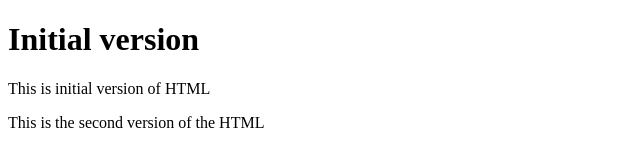
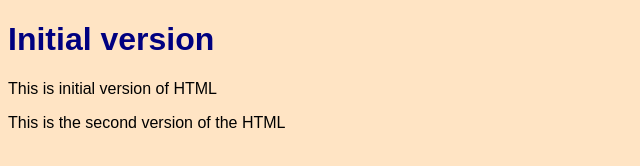
Before and after one commit to pavana-png/git_github_session_se, a plain HTML site: page index.html in a window 1280 px wide. Shown: the whole page, without its empty margins (0-640 px from the left). Drawn offline with Linux system fonts and the light colour scheme.

Commit message:
Upate: Added CSS styling in add-styling branch

```diff
--- a/index.html
+++ b/index.html
@@ -4,6 +4,15 @@
     <meta charset="UTF-8">
     <meta name="viewport" content="width=device-width, initial-scale=1.0">
     <title>Git_Github_Hands-on</title>
+    <style>
+        body{
+            font-family: Arial, sans-serif;
+            background-color: bisque;
+        }
+        h1{
+            color:navy;
+        }
+    </style>
 </head>
 <body>
     <h1>Initial version</h1>
```
